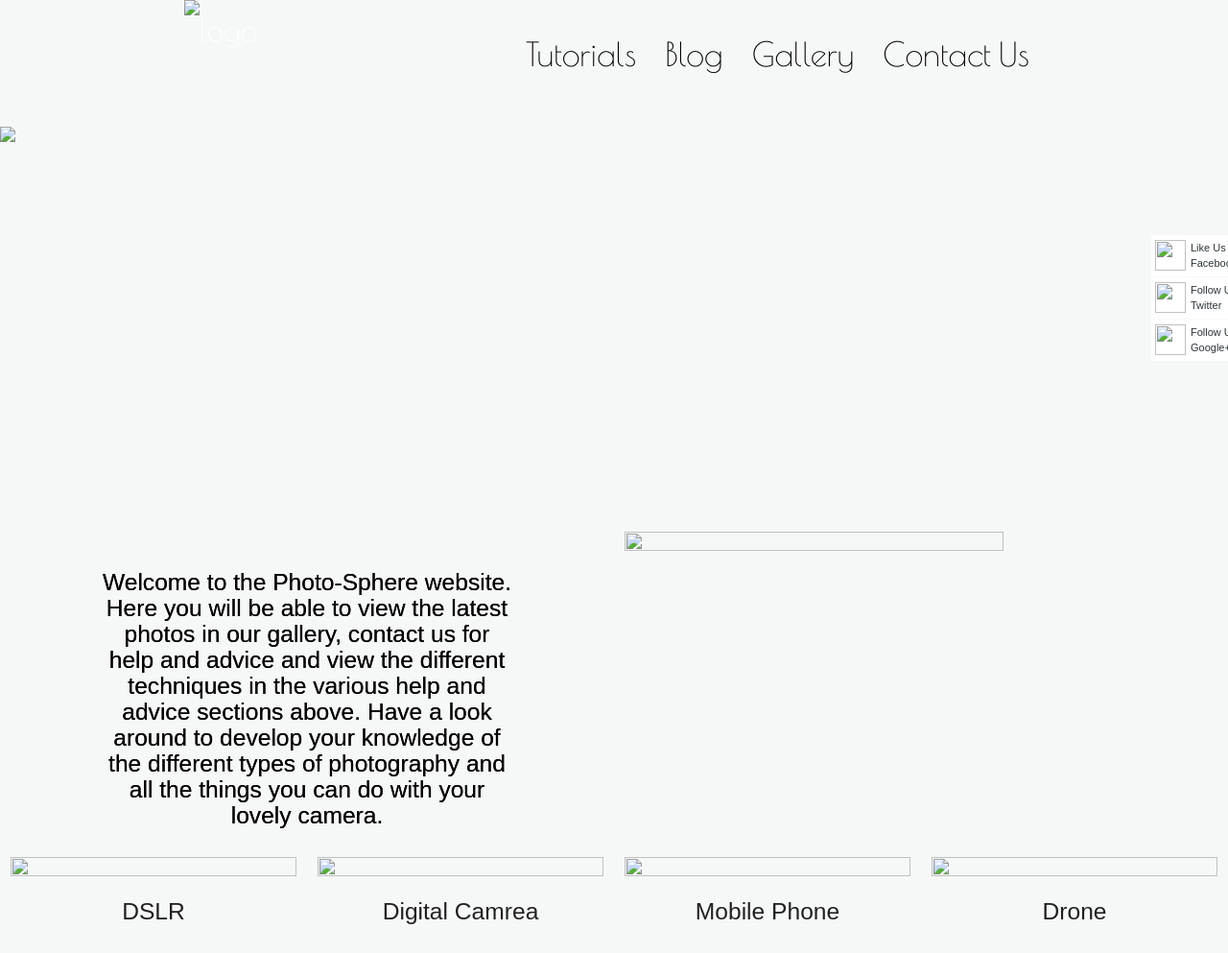
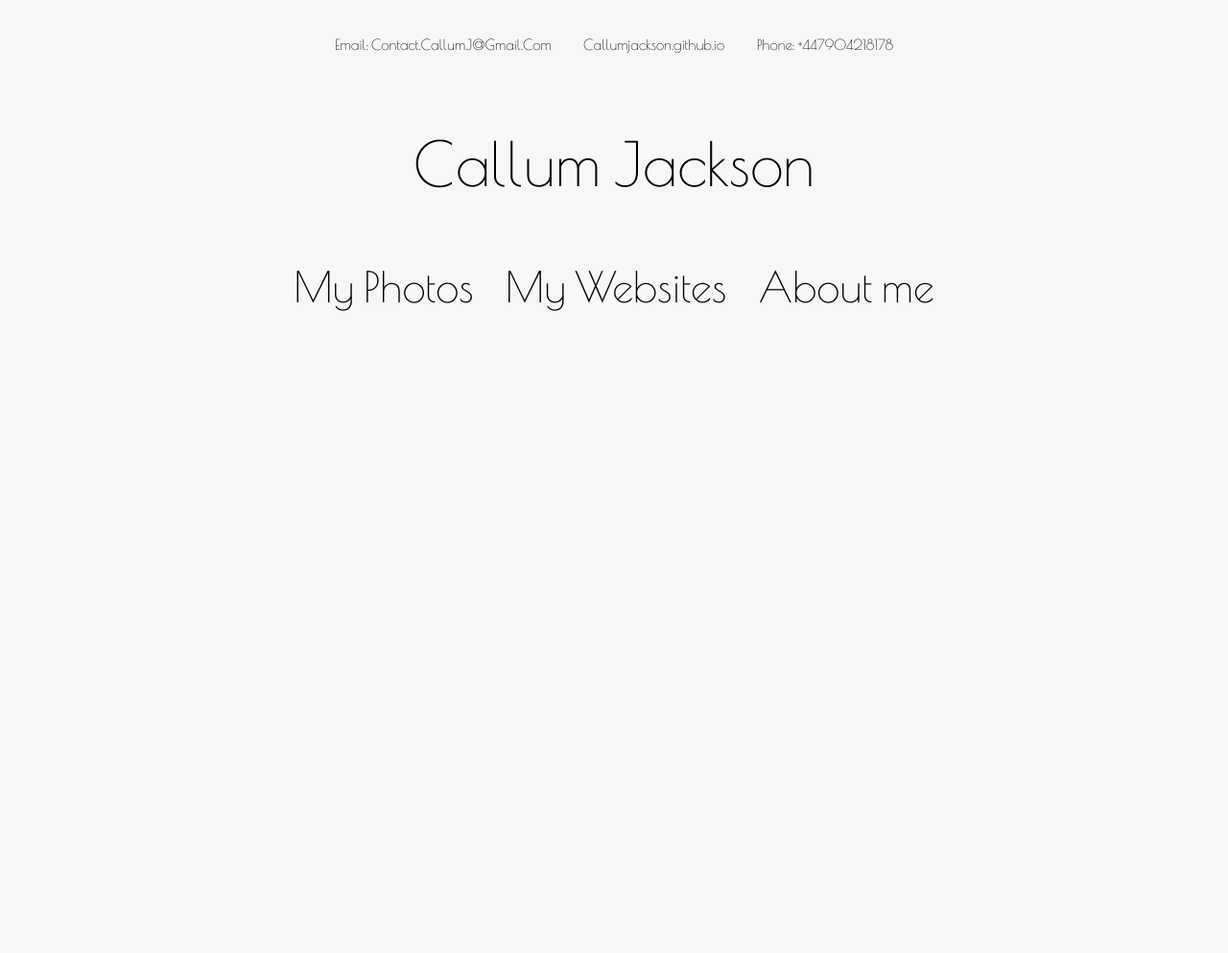
Before and after one commit to callumjackson/callumjackson.github.io, a plain HTML site: page index.html in a window 1280 px wide. Shown: the whole page at 96% size. After the commit the page ends 800 px from the top, so only its background shows below. Drawn offline with nearby package versions, Linux system fonts and the light colour scheme.

Commit message:
Update of index page
this is the index page being converted to the new layout

```diff
--- a/index.html
+++ b/index.html
@@ -2,7 +2,7 @@
 <html>
 <head>
 
-  <title>Photo-Sphere</title>
+  <title>Callum Jackson</title>
   <meta charset="UTF-8">
   <meta name="description" content="">
   <meta name="keywords" content="">
@@ -15,122 +15,51 @@
 <style>
 body{
       background-color: #f6f8f7;
-      font-family: 'Montserrat', sans-serif;
+      font-family: 'Poiret One', cursive;
 
-}
-nav{
-  font-family: 'Poiret One', cursive;
 }
 </style>
 <body>
 <header>
-  <script type="text/javascript" src="http://code.jquery.com/jquery-3.2.1.min.js"></script>
-  <script type="text/javascript" src="js/materialize.js"></script>
-  <script type="text/javascript" src="js/materialize.min.js"></script>
+
+  <nav class="nav-center z-depth-0" role="navigation" >
+     <div class="nav-wrapper">
+       <div class="container">
+         <ul>
+           <li><a class="nav-text-small" href="mailto:contact.callumj@gmail.com"><p>Email: Contact.CallumJ@Gmail.Com</p></a></li>
+           <li><a class="nav-text-small" href="index.html"> <p>Callumjackson.github.io</p></a></li>
+           <li><a class="nav-text-small" href="tel:07904218178"><p>Phone: +447904218178</p></a></li>
+         </ul>
+
+         <a class="title" href="#"> <h1>Callum Jackson</h1> </a>
+         <a href="#" data-target="mobile-demo" class="sidenav-trigger nav-text-mobile"><i class="material-icons">apps</i></a>
+         <ul class="hide-on-med-and-down nav-ul">
+           <li><a class="nav-text" href="#"><h3>My Photos</h3></a></li>
+           <li><a class="nav-text" href="#"><h3>My Websites</h3></a></li>
+           <li><a class="nav-text" href="#"><h3>About me</h3></a></li>
+         </ul>
 
 
-  <nav class="z-depth-0 " >
-     <div class="nav-wrapper">
-       <div class="container ">
-         <a href="index.html" class="brand-logo">
-<img class="logoimg left" src="assests/navbar/logo.png" alt="logo">
-         </a>
-         <a href="#" data-target="mobile-demo" class="sidenav-trigger nav-text-mobile"><i class="material-icons">apps</i></a>
-         <ul class="right hide-on-med-and-down nav-ul">
-           <li><a class="nav-text" href="tutorials.html"><h4>Tutorials</h4></a></li>
-           <li><a class="nav-text" href="blog.html"><h4>Blog</h4></a></li>
-           <li><a class="nav-text" href="gallery.html"><h4>Gallery</h4></a></li>
-           <li><a class="nav-text" href="contact.html"><h4>Contact Us</h4></a></li>
-         </ul>
        </div>
        </div>
    </nav>
 
+
    <ul class="sidenav nav-ul" id="mobile-demo">
 
      </div>
-     <li><a class="nav-text" href="tutorials.html"><h4>Tutorials</h4></a></li>
-     <li><a class="nav-text" href="blog.html"><h4>Blog</h4></a></li>
-     <li><a class="nav-text" href="gallery.html"><h4>Gallery</h4></a></li>
-     <li><a class="nav-text" href="contact.html"><h4>Contact Us</h4></a></li>
+     <li><a class="nav-text" href="#"><h4>My Photos</h4></a></li>
+     <li><a class="nav-text" href="#"><h4>My Websites</h4></a></li>
+     <li><a class="nav-text" href="#"><h4>About me</h4></a></li>
    </ul>
  </header>
 <main>
-  <br><br><br>
-  <div class="carousel carousel-slider">
-    <a class="carousel-item image-slider"><img src="assests/homepage-main/main-4.jpg"></a>
-    <a class="carousel-item image-slider"><img src="assests/homepage-main/main-2.jpg"></a>
-    <a class="carousel-item image-slider"><img src="assests/homepage-main/main-3.jpg"></a>
-    <a class="carousel-item image-slider"><img src="assests/homepage-main/main-1.jpg"></a>
-    <a class="carousel-item image-slider"><img src="assests/homepage-main/main-5.jpg"></a>
 
-      </div>
-  <br>
-
-<div class="row">
-  <div class="col s6">
-    <div class="container main-body-text">
-      <br>
-    <h5 class="main-body-text">
-        Welcome to the Photo-Sphere website. Here you will be able to view the latest photos in our gallery,
-        contact us for help and advice and view the different techniques in the various help and advice
-        sections above. Have a look around to develop your knowledge of the different types of photography and
-        all the things you can do with your lovely camera.
-    </h5>
-  </div>
-</div>
-  <div class="col s6">
-    <img class="img-small-hp" src="assests/homepage-main/view1.jpg">
-  </div>
-    <div class="sticky-container">
-        <ul class="sticky">
-            <li>
-                <img src="assests/homepage-main/media/facebook.png" width="32" height="32">
-                <p><a href="#" target="_blank">Like Us on<br>Facebook</a></p>
-            </li>
-            <li>
-                <img src="assests/homepage-main/media/twitter.png" width="32" height="32">
-                <p><a href="#" target="_blank">Follow Us on<br>Twitter</a></p>
-            </li>
-            <li>
-                <img src="assests/homepage-main/media/google+.png" width="32" height="32">
-                <p><a href="#" target="_blank">Follow Us on<br>Google+</a></p>
-            </li>
-
-        </ul>
-    </div>
-  </div>
+</main>
 
 
-<div class="row">
-  <div class="col s3 center">
-  <a href="dslr.html"><img class="card-large" src="assests/homepage-quad/dslr.png"></a>
-    <h5 class="Center">DSLR</h5>
-  </div>
-
-  <div class="col s3 center">
-    <a href="digital-camrea.html">
-    <img class="card-large" src="assests/homepage-quad/flatcam.png"></a>
-    <h5 class="Center">Digital Camrea</h5>
-  </div>
-
-  <div class="col s3 center">
-    <a href="phone.html">
-    <img class="card-large" src="assests/homepage-quad/phone.png"></a>
-    <h5 class="Center">Mobile Phone</h5>
-  </div>
-
-  <div class="col s3 center">
-    <a href="drone.html">
-    <img class="card-large" src="assests/homepage-quad/drone.png"></a>
-    <h5 class="Center">Drone</h5>
-  </div>
-
-</div>
-
-
-
-
-</main>
+<script type="text/javascript" src="http://code.jquery.com/jquery-3.2.1.min.js"></script>
+<script type="text/javascript" src="js/materialize.js"></script>
+<script type="text/javascript" src="js/materialize.min.js"></script>
 </body>
 </html>
```
Also changed, not shown: assests/temp-logo.jfif (added), css/materialize.css.
